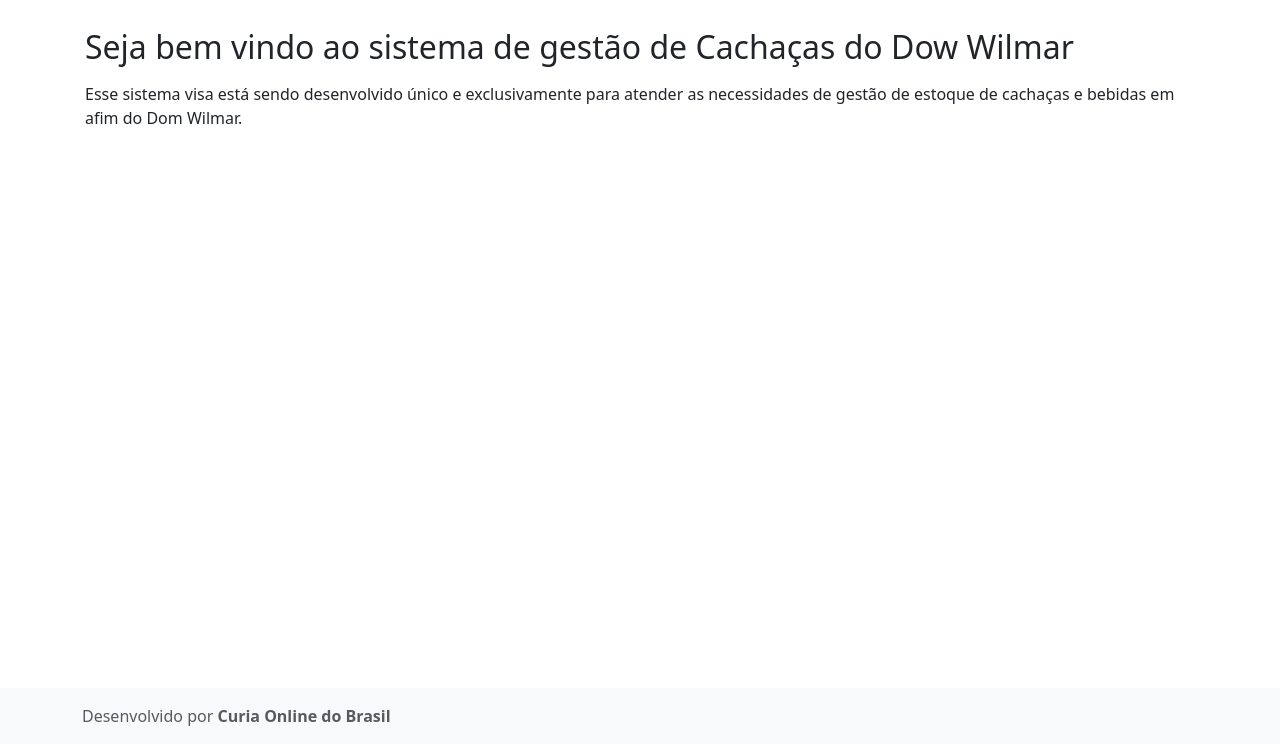
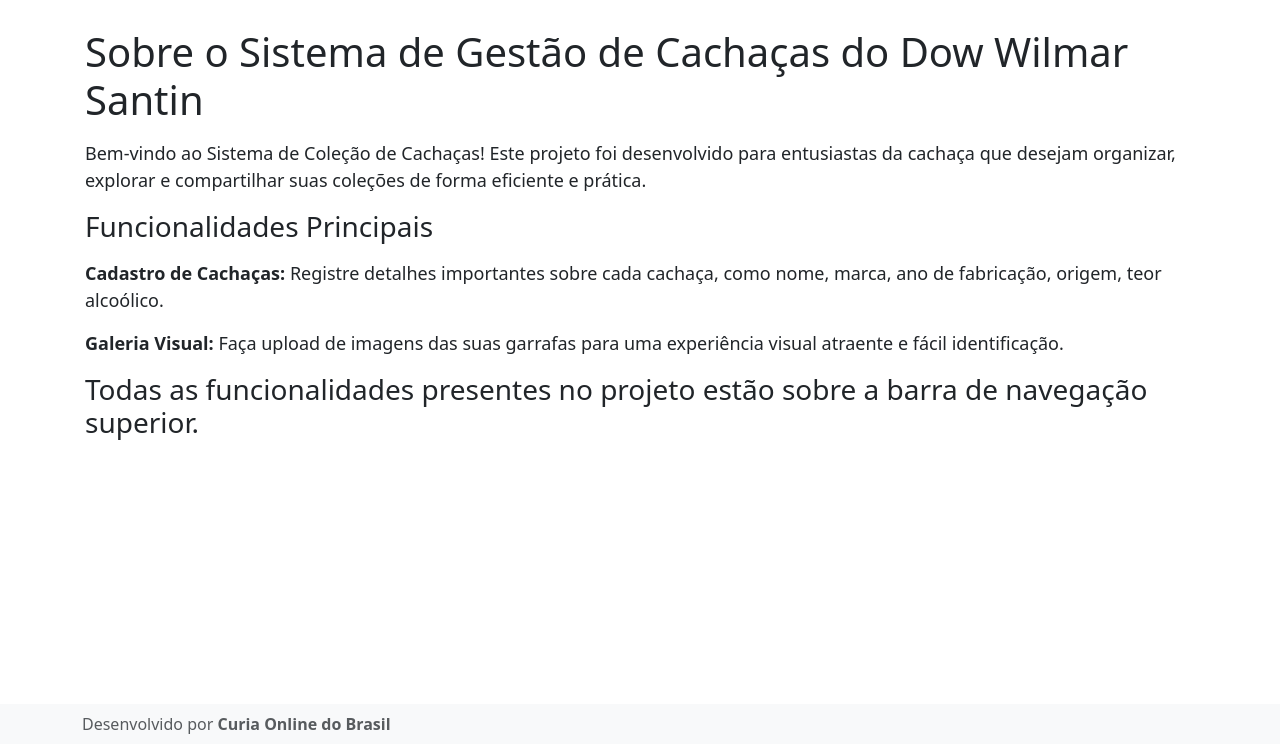
Before and after one commit to FranciscoGabrielCavalcanteCandido/cachacariadomwilmar, a Django app: page /sobre/ in a window 1280 px wide. Shown: the part 56-800 px from the top of the page. Run offline with Django 4.2, Linux system fonts and the light colour scheme; some libraries are stand-ins or nearby versions.

Commit message:
Estilizando tela principal e tela sobre do projeto

```diff
--- a/paginas/templates/paginas/modelo.html
+++ b/paginas/templates/paginas/modelo.html
@@ -24,6 +24,30 @@
     <link rel="stylesheet" href="https://cdn.jsdelivr.net/npm/bootstrap-icons@1.10.3/font/bootstrap-icons.css">
 
 </head>
+
+<style>
+    .image-container {
+        display: flex;
+        justify-content: center;
+        align-items: center;
+        gap: 30px;
+        margin-top: 25px;
+    }
+
+    .image-container img {
+        max-width: 40%;
+        height: auto;
+    }
+
+    .image-container img:nth-child(1) {
+        width: 35%;
+    }
+
+    .image-container img:nth-child(3) {
+        width: 35%;
+    }
+</style>
+
 
 <body class="d-flex flex-column h-100">
 
@@ -107,9 +131,13 @@
         <div class="container">
             {% block conteudo %}
 
-            <h1 class="mt-5">Título da Página</h1>
+            <h1 class="mt-5"><marquee>Projeto Cachaçaria Dom Wilmar Santin</marquee></h1>
 
-            <p class="lead"><p>Exemplo de texto.</p>
+            <div class="image-container">
+                <img src="{% static 'img/cachaca1.jpeg' %}" alt="Cachaça Sabor de Minas">
+                <img src="{% static 'img/cachaca2.jpeg' %}" alt="Cachaça Canarinha">
+                <img src="{% static 'img/cachaca3.jpeg' %}" alt="Cachaça Havaninha">
+            </div>
 
             {% endblock %}
         </div>
@@ -117,7 +145,7 @@
 
     <!-- Conteúdo do Rodapé -->
 
-    <footer class="footer mt-auto py-3 bg-light">
+    <footer class="footer mt-auto py-2 bg-light">
         <div class="container">
             {% block rodape %}
 
@@ -129,8 +157,6 @@
         </div>
     </footer>
 
-
-
     <script src="{% static 'js/jquery.min.js' %}"></script>
     <script src="{% static 'js/popper.min.js' %}"></script>
     <script src="{% static 'js/bootstrap.min.js' %}"></script>
--- a/paginas/templates/paginas/sobre.html
+++ b/paginas/templates/paginas/sobre.html
@@ -4,13 +4,21 @@
 
 {% block conteudo %}
 
-<h2 class="mt-4">Seja bem vindo ao sistema de gestão de Cachaças do Dow Wilmar</h2>
+<style>
+        p {
+        font-size: 18px;
+        }
+</style>
 
-<p class="mt-3">Esse sistema visa está sendo desenvolvido único e exclusivamente para atender as necessidades de gestão de estoque de cachaças e bebidas em afim do Dom Wilmar.</p>
+<h1 class="mt-4">Sobre o Sistema de Gestão de Cachaças do Dow Wilmar Santin</h1>
 
-<div style="width: 640px; height: 480px; margin: 10px; position: relative;"><iframe allowfullscreen frameborder="0"
-        style="width:640px; height:480px"
-        src="" id="XSdWf.1p4jy3"></iframe>
-</div>
+<p class="mt-3">Bem-vindo ao Sistema de Coleção de Cachaças! Este projeto foi desenvolvido para entusiastas da cachaça que desejam organizar, explorar e compartilhar suas coleções de forma eficiente e prática.</p>
+
+<h3>Funcionalidades Principais</h3>
+
+<p class="mt-3"><b>Cadastro de Cachaças:</b> Registre detalhes importantes sobre cada cachaça, como nome, marca, ano de fabricação, origem, teor alcoólico.</p>
+<p class="mt-3"><b>Galeria Visual:</b> Faça upload de imagens das suas garrafas para uma experiência visual atraente e fácil identificação.</p>
+
+<h3>Todas as funcionalidades presentes no projeto estão sobre a barra de navegação superior.</h3>
 
 {% endblock %}
```
Also changed, not shown: db.sqlite3, static/img/cachaca1.jpeg (added), static/img/cachaca2.jpeg (added), static/img/cachaca3.jpeg (added), static/img/cachaca4.jpeg (added).
